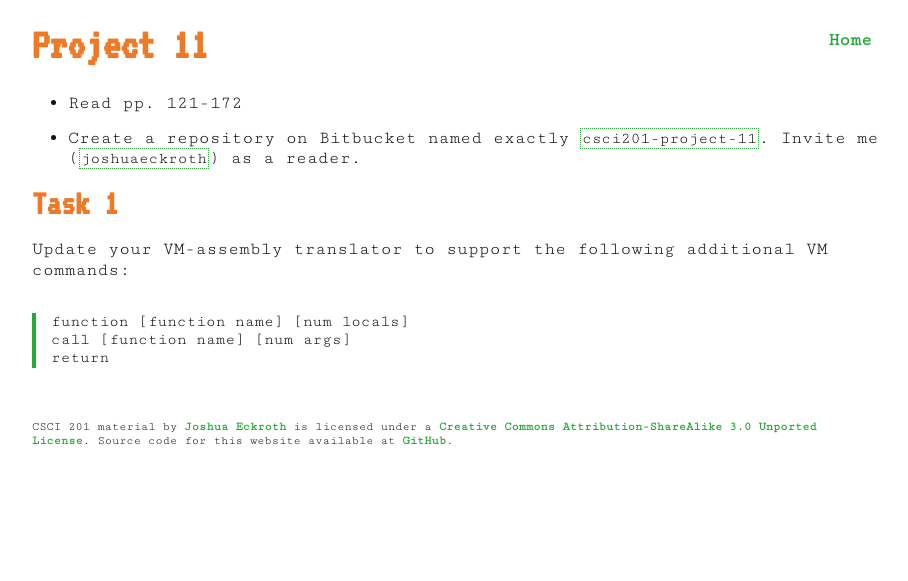
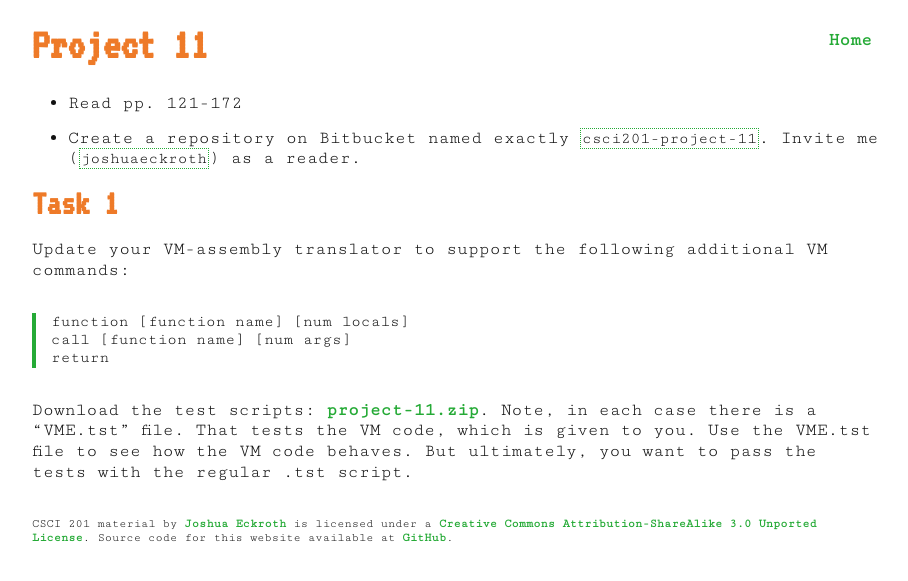
Before and after one commit to joshuaeckroth/csci201-website, a Jekyll site: the page built from projects/project-11.markdown, in a window 1280 px wide. Shown: the top 581 px of the page, without its empty margins (183-1091 px from the left). Built offline with Jekyll 4.4.1, drawn with Linux system fonts in a browser that asks for light colours; Markdown is read by kramdown in place of the engine named in the settings.

Commit message:
Added test scripts for project-11

````diff
--- a/projects/project-11.markdown
+++ b/projects/project-11.markdown
@@ -20,3 +20,5 @@ function [function name] [num locals]
 call [function name] [num args]
 return
 ```
+
+Download the test scripts: [project-11.zip](/code/project-11.zip). Note, in each case there is a "VME.tst" file. That tests the VM code, which is given to you. Use the VME.tst file to see how the VM code behaves. But ultimately, you want to pass the tests with the regular .tst script.
````
Also changed, not shown: 1 other file.
